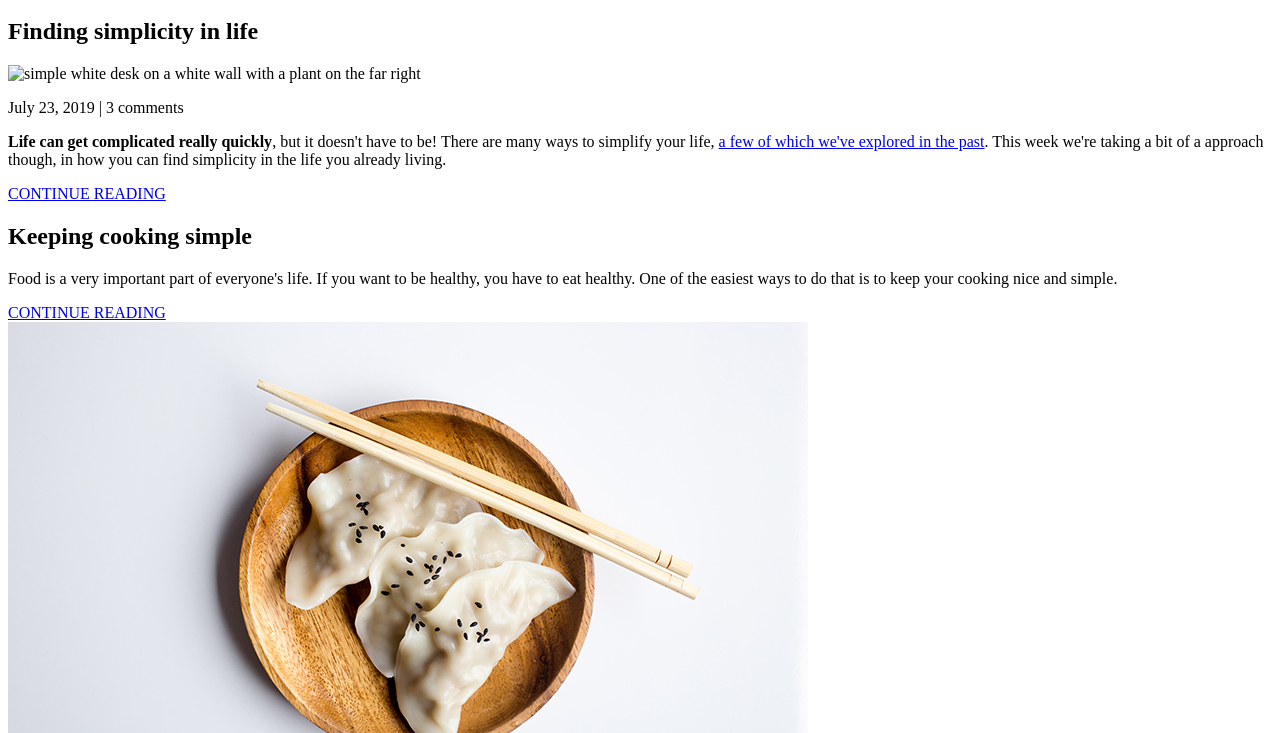
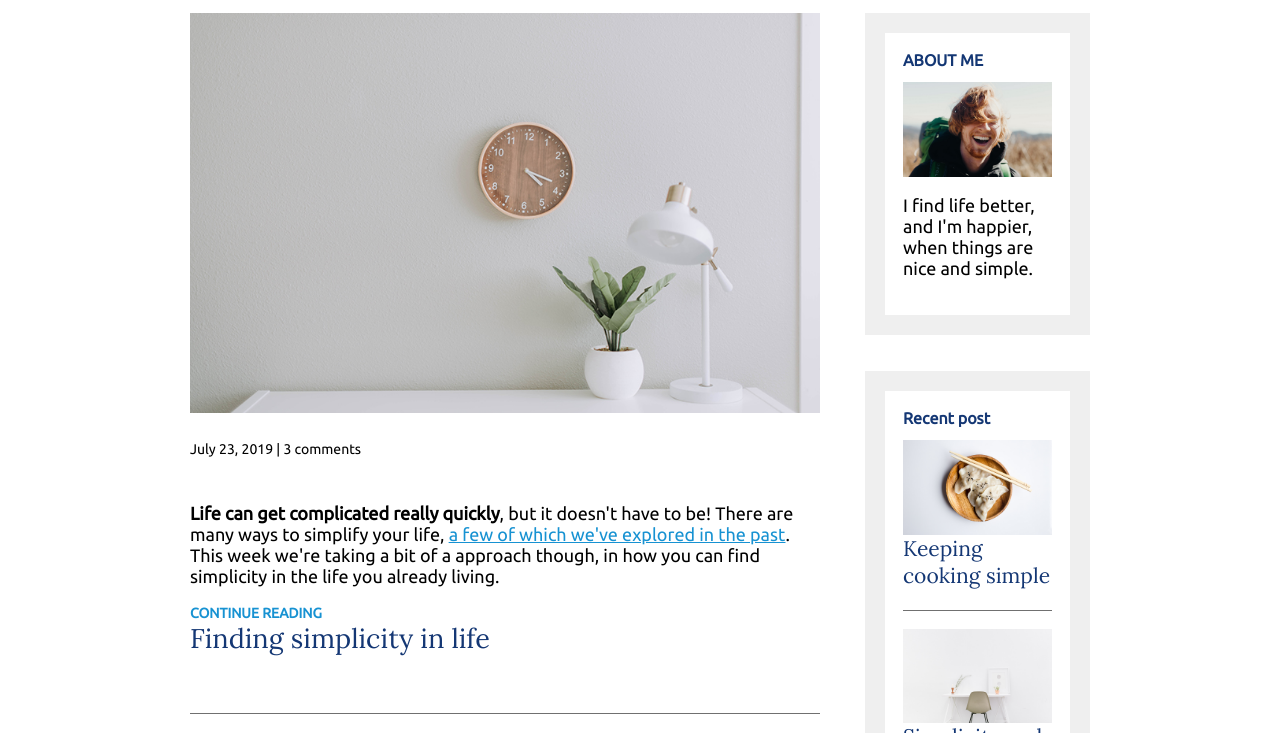
Before and after one commit to toxoplasmaG/Responsividad, a plain HTML site: page index.html in a window 1280 px wide. Shown: the part 170-903 px from the top of the page. Drawn offline with Linux system fonts and the light colour scheme; the site is published under a folder, as on GitHub Pages, so addresses that start at the root find nothing.

Commit message:
Update index.html

```diff
--- a/index.html
+++ b/index.html
@@ -7,7 +7,7 @@
     <link rel="preconnect" href="https://fonts.googleapis.com">
     <link rel="preconnect" href="https://fonts.gstatic.com" crossorigin>
     <link href="https://fonts.googleapis.com/css2?family=Lora&family=Ubuntu&display=swap" rel="stylesheet">
-    <link rel="stylesheet" href="/css/stylesheet.css">
+    <link rel="stylesheet" href="css/stylesheet.css">
     <title>Navegación</title>
 
 </head>
@@ -31,7 +31,7 @@
         <main role="main">
             <article class="article-featured">
                 <h2 class="article-title">Finding simplicity in life</h2>
-                <img src="/img/life.jpg" alt="simple white desk on a white wall with a plant on the far right" class="article-image">
+                <img src="img/life.jpg" alt="simple white desk on a white wall with a plant on the far right" class="article-image">
                 <p class="article-info">July 23, 2019  |  3 comments</p>
                 <p class="article-body"><strong>Life can get complicated really quickly</strong>, but it doesn't have to be! There are many ways to simplify your life, <a href="#">a few of which we've explored in the past</a>. This week we're taking a bit of a approach though, in how you can find simplicity in the life you already living.</p>
                 <a href="#" class="article-read-more">CONTINUE READING</a>
```
